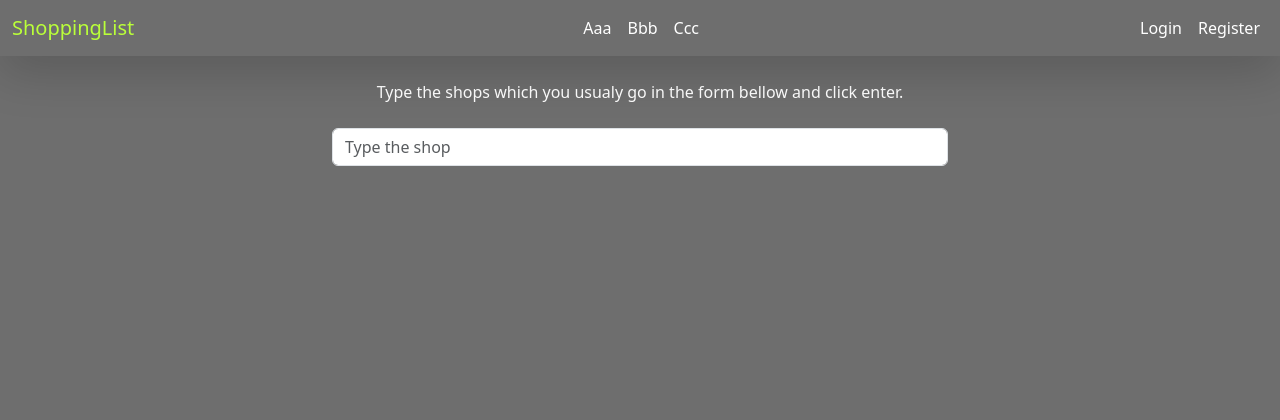
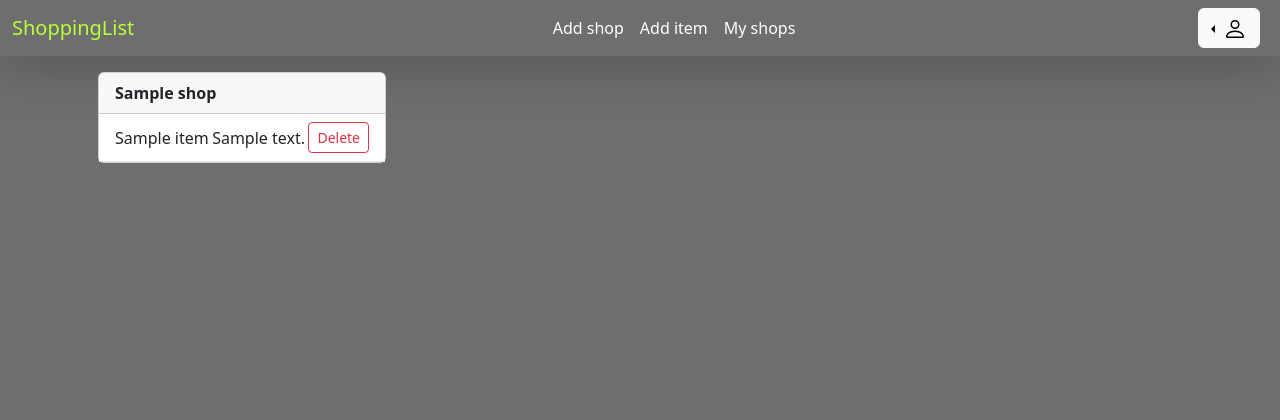
Before and after one commit to basnaly/shoppinglist, a Django app: page / in a window 1280 px wide. Shown: the top 420 px of the page. Run offline with Django 4.2, Linux system fonts and the light colour scheme; a user stored in the database is signed in; tables that the repository leaves empty hold one stand-in row (values such as "Sample post").

Commit message:
Add item model, add item and delete item functions, add_item, add_shop html files

```diff
--- a/shopping/admin.py
+++ b/shopping/admin.py
@@ -1,6 +1,8 @@
 from django.contrib import admin
-from .models import User
+from .models import User, Shop, Item
 
 # Register your models here.
 
 admin.site.register(User)
+admin.site.register(Shop)
+admin.site.register(Item)
--- a/shopping/static/styles.css
+++ b/shopping/static/styles.css
@@ -34,3 +34,7 @@ body {
 .auth {
     color: var(--yellow-green);
 }
+
+.button-green {
+    --bs-btn-bg: var(--yellow-green);
+}
--- a/shopping/templates/shopping/index.html
+++ b/shopping/templates/shopping/index.html
@@ -4,21 +4,85 @@
 {% block body %}
 
     {% if user.is_authenticated %}
-        <div>
+        <div class="container d-flex flex-wrap align-items-start" id="display-items">
 
-            <div class="text-center my-4">
-                Type the shops which you usualy go in the form bellow and click enter.
+            <script>
+
+                function deleteItem(item_id) {
+                    fetch(`/delete_item/${item_id}`, {
+                        method: "DELETE"
+                    })
+                    .then(response => response.json())
+                    .then(data => {
+                        console.log(data)
+                        const messageElement = document.createElement('div');
+                        messageElement.className = "ms-3 mb-3 alert alert-danger fs-5";
+                        messageElement.id = "message"
+                        document.querySelector('#display-items').prepend(messageElement);
+                        document.querySelector('#message').innerHTML = data.message;
+
+                        setTimeout(() => {
+                            document.querySelector('#message').innerHTML = "";
+                            window.location.replace("{% url 'index' %}");
+                        }, 20000)
+                    })
+                    .catch(error => {
+                        console.log('Error:', error)
+                    })
+                }
+
+            </script>
+
+            {% if user_shops %}
+                {% for shop in user_shops %}
+                <div class="card m-3" style="width: 18rem;">
+                    <div class="card-header fw-bold">
+                        {{ shop.shop_name }}
+                    </div>
+                    <ul class="list-group list-group-flush">
+                        {% for item in user_items %}
+                            {% if item.shop.id == shop.id  %}
+
+                                <li class="list-group-item">
+                                    <div class="d-flex align-items-center justify-content-between">
+                                        <div>{{ item.item_name }}</div>
+                                        <div>{{ item.item_note }}</div>
+                                        <button type="button" id="delete-button" class="btn btn-outline-danger btn-sm"
+                                            data-bs-toggle="modal" data-bs-target="#deleteModal-{{ item.id }}">
+                                            Delete
+                                        </button>
+                                    </div>
+                                </li>
+
+                                <div class="modal fade" id="deleteModal-{{ item.id }}" tabindex="-1" aria-labelledby="exampleModalLabel" aria-hidden="true">
+                                    <div class="modal-dialog">
+                                        <div class="modal-content">
+                                            <div class="modal-header">
+                                                <h1 class="modal-title fs-5" id="exampleModalLabel">Delete item</h1>
+                                                <button type="button" class="btn-close" data-bs-dismiss="modal" aria-label="Close"></button>
+                                            </div>
+                                            <div class="modal-body">
+                                                <div>Are you shure you want to delete
+                                                    <span class="fs-5 ms-1">{{ item.item_name }}</span> item?
+                                                </div>
+                                            </div>
+                                            <div class="modal-footer">
+                                                <button type="button" class="btn btn-outline-success" data-bs-dismiss="modal">Close</button>
+                                                <button type="button" class="btn btn-outline-danger" data-bs-dismiss="modal" onClick="deleteItem('{{ item.id }}'); return false;" id="delete-item">
+                                                    Delete
+                                                </button>
+                                            </div>
+                                        </div>
+                                    </div>
+                                </div>
+
+                            {% endif %}
+                        {% endfor %}
+                    </ul>
+                </div>
+                {% endfor %}
+            {% endif %}
             </div>
-
-            {% comment %} on submit POST /add_shop {(input.name = shop_name): input.value}  {% endcomment %}
-            <form action="{% url 'add_shop' %}" method="post" id="shop-form" class="container w-50">
-                {% csrf_token %}
-
-                <div class="input-group mb-3">
-                    <input type="text" name="shop_name" class="form-control" placeholder="Type the shop">
-                </div>
-            </form>
-        </div>
 
     {% else %}
 
--- a/shopping/templates/shopping/layout.html
+++ b/shopping/templates/shopping/layout.html
@@ -18,20 +18,40 @@
             <div class="container-fluid">
                 <a class="navbar-brand" href="/">ShoppingList</a>
 
+                {% if user.is_authenticated %}
 
-                <div class="d-flex">
+                {% comment %} <div class="d-flex m-auto">  {% endcomment %}
+                    <div class="d-flex m-auto">
                         <ul class="navbar-nav">
                             <li class="nav-item">
-                            <a class="nav-link active" aria-current="page" href="#">Aaa</a>
+                                <a class="nav-link"  href="{% url 'add_shop' %}">Add shop</a>
                             </li>
                             <li class="nav-item">
-                            <a class="nav-link" href="#">Bbb</a>
+                                <a class="nav-link" href="{% url 'add_item' %}">Add item</a>
                             </li>
                             <li class="nav-item">
-                            <a class="nav-link" href="#">Ccc</a>
+                                <a class="nav-link" href="#">My shops</a>
                             </li>
                         </ul>
                     </div>
+
+
+                    <div class="dropstart">
+                        <a class="btn btn-light dropdown-toggle my-0 me-2" href="#" role="button" data-bs-toggle="dropdown" aria-expanded="false">
+                            <svg xmlns="http://www.w3.org/2000/svg" width="24" height="24" fill="currentColor" class="bi bi-person" viewBox="0 0 16 16">
+                                <path d="M8 8a3 3 0 1 0 0-6 3 3 0 0 0 0 6Zm2-3a2 2 0 1 1-4 0 2 2 0 0 1 4 0Zm4 8c0 1-1 1-1 1H3s-1 0-1-1 1-4 6-4 6 3 6 4Zm-1-.004c-.001-.246-.154-.986-.832-1.664C11.516 10.68 10.289 10 8 10c-2.29 0-3.516.68-4.168 1.332-.678.678-.83 1.418-.832 1.664h10Z"/>
+                            </svg>
+                        </a>
+                        <ul class="dropdown-menu">
+                            <li class="text-center my-1 fs-5">Hello, {{ user.first_name|title }}!</li>
+							<li><a class="dropdown-item" href="#">My profile</a></li>
+							<li><a class="dropdown-item" href="{% url 'logout' %}">Log out</a></li>
+                        </ul>
+                    </div>
+
+                {% comment %} </div> {% endcomment %}
+
+                {% else %}
 
                     <div class="d-flex">
                         <ul class="navbar-nav">
@@ -44,7 +64,8 @@
                         </ul>
                     </div>
 
-              </div>
+                {% endif %}
+
             </div>
           </nav>
 
--- a/shopping/urls.py
+++ b/shopping/urls.py
@@ -9,5 +9,7 @@ urlpatterns = [
     path("logout", views.logout_view, name="logout"),
 
     path("add_shop", views.add_shop, name="add_shop"),
+    path("add_item", views.add_item, name="add_item"),
+    path("delete_item/<str:name>", views.delete_item, name="delete_item"),
 
 ]
--- a/shopping/views.py
+++ b/shopping/views.py
@@ -3,11 +3,12 @@ from django.http import HttpResponseRedirect, JsonResponse
 from django.urls import reverse
 from django.core.exceptions import ValidationError
 from shopping.forms import RegisterForm, LoginForm
-from .models import User, Shop
+from .models import User, Shop, Item
 from django.contrib.auth import authenticate, login, logout
 from django.contrib import messages
 from django.db import IntegrityError
 from django.contrib.auth.decorators import login_required
+from django.views.decorators.csrf import csrf_exempt
 
 # Create your views here.
 
@@ -16,8 +17,10 @@ def index(request):
     if request.user.is_authenticated:
         user = User.objects.get(id=request.user.id)
         user_shops = Shop.objects.filter(owner=user)
+        user_items = Item.objects.filter(owner=user)
     return render(request, "shopping/index.html",{
-        "user_shops": user_shops
+        "user_shops": user_shops,
+        "user_items": user_items
     })
 
 
@@ -102,7 +105,12 @@ def logout_view(request):
 def add_shop(request):
     user = User(id=request.user.id)
     user_shops = Shop.objects.filter(owner=user)
-    if request.method == "POST":
+    if request.method == "GET":
+        return render(request, "shopping/add_shop.html", {
+            "user": user,
+            "user_shops": user_shops
+        })
+    else:
         shop_name = request.POST.get("shop_name")
         # name="shop_name" from index.html form input
         try:
@@ -115,9 +123,68 @@ def add_shop(request):
             new_shop.save()
         except IntegrityError:
             messages.error(request, "Something went wrong. Try again later.")
-            return HttpResponseRedirect(reverse("index"))
+            return HttpResponseRedirect(reverse("add_shop"))
         except ValidationError:
             messages.error(request, "Please enter the valid text!")
-            return HttpResponseRedirect(reverse("index"))
+            return HttpResponseRedirect(reverse("add_shop"))
         messages.success(request, f"The shop {new_shop.shop_name} was successfully added!")
         return HttpResponseRedirect(reverse("index"))
+
+
+@login_required
+def add_item(request):
+    user = User.objects.get(id=request.user.id)
+    user_shops = Shop.objects.filter(owner=user)
+    user_items = Item.objects.filter(owner=user)
+    if request.method == "GET":
+        return render(request, "shopping/add_item.html", {
+            "user_shops": user_shops,
+            "user_items": user_items
+        })
+    else:
+        item_name = request.POST.get("item_name")
+        item_note = request.POST.get("item_note")
+        shop = request.POST.get("shop")
+        if not item_name or not shop:
+            raise ValidationError(message="Please enter the valid text!")
+        try:
+            shop = Shop.objects.get(owner=user, shop_name=shop)
+            new_item = Item.objects.create(
+                item_name = item_name,
+                item_note = item_note,
+                shop = shop,
+                owner = user
+            )
+            new_item.save()
+        except IntegrityError:
+            messages.error(request, "Something went wrong. Try again later.")
+            return HttpResponseRedirect(reverse("add_item"))
+        except ValidationError:
+            messages.error(request, "Please enter the valid text!")
+            return HttpResponseRedirect(reverse("add_item"))
+        messages.success(request, f"The {new_item.item_name} item was successfully added!")
+        return HttpResponseRedirect(reverse("index"))
+
+
+@csrf_exempt
+@login_required
+def delete_item(request, name):
+    user = User.objects.get(id=request.user.id)
+    user_items = Item.objects.filter(owner=user)
+    try:
+        item = Item.objects.get(id=name, owner=user)
+    except Item.DoesNotExist:
+        return JsonResponse({
+            "message": "It is not your item!"
+        })
+
+    if request.method == "DELETE":
+        try:
+            item.delete()
+        except IntegrityError:
+            return JsonResponse({
+                "message": "Something went wrong. Try again later."
+            })
+        return JsonResponse({
+            "message": f"Your { item.item_name } was successfully removed!"
+        })
```
Also changed, not shown: shopping/models.py (+10 -0 lines), shopping/templates/shopping/add_item.html (added, +43 -0 lines), shopping/templates/shopping/add_shop.html (added, +29 -0 lines), shopping/migrations/0003_item.py (added), shopping/migrations/0004_item_item_note.py (added). Lines whose indentation alone changed are shown as unchanged.
